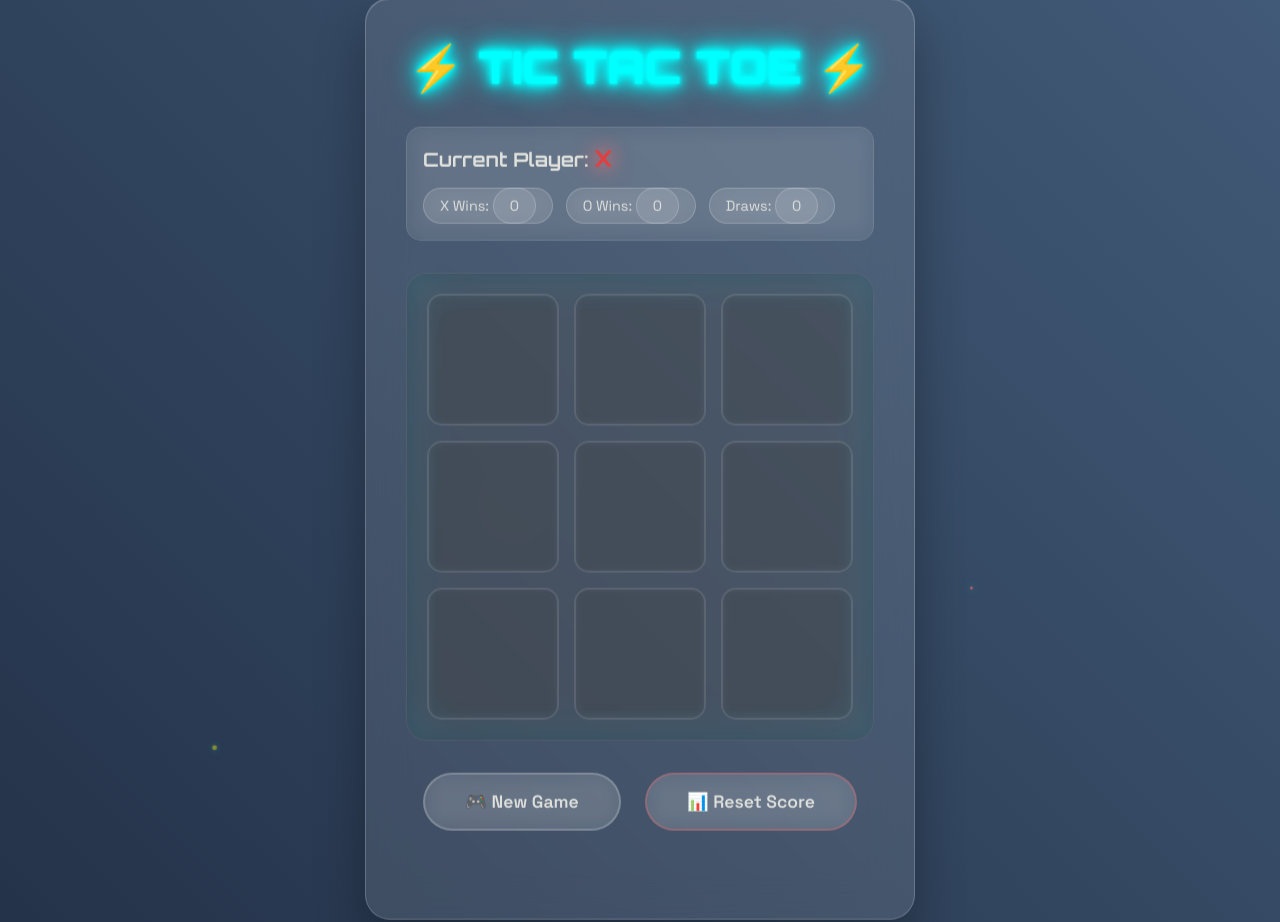
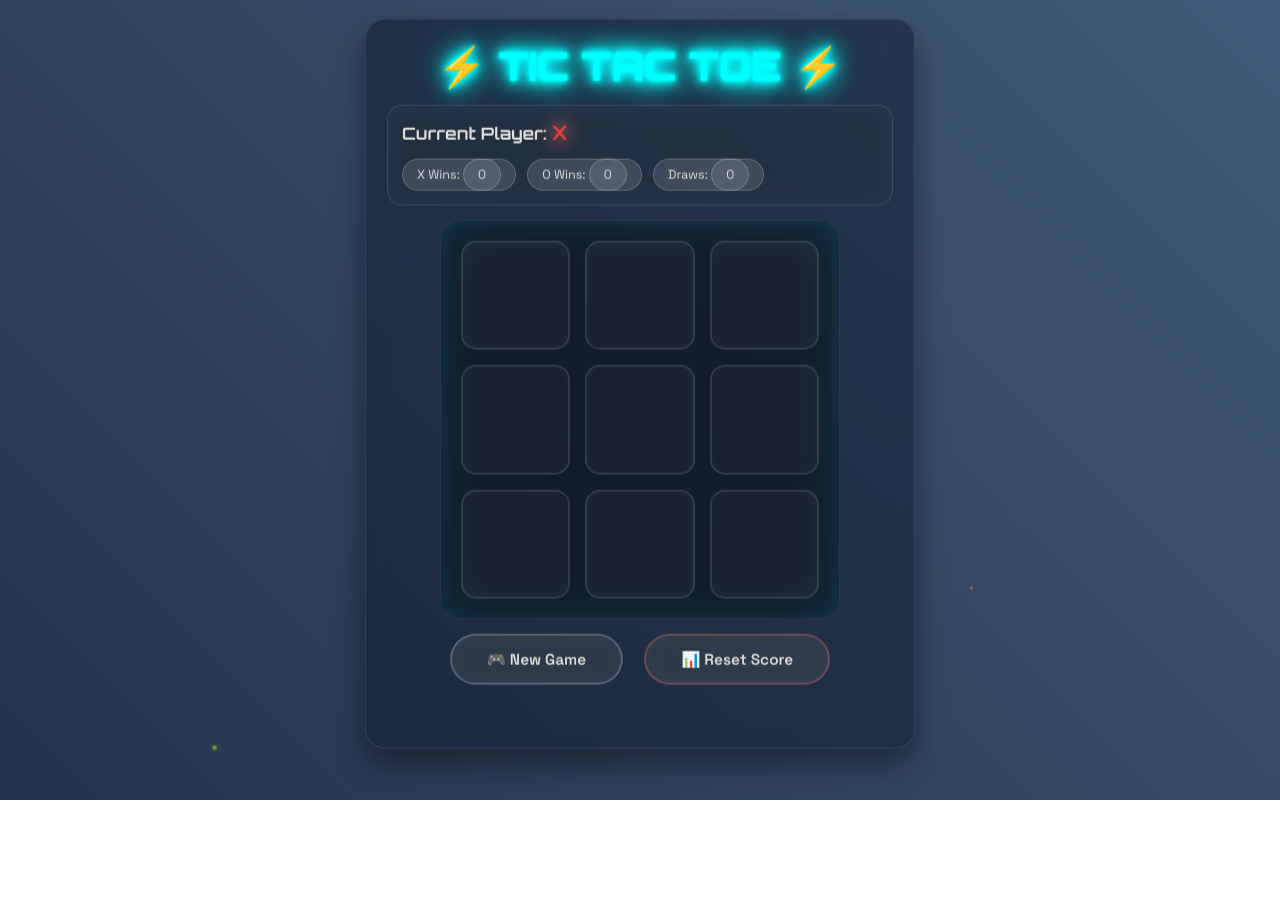
Before and after one commit to Deepanshu49/tic_tak_toe, a website: page index.html in a window 1280 px wide. After the commit the page ends 800 px from the top, so only its background shows below. Drawn offline with Linux system fonts and the light colour scheme.

Commit message:
fix container and game borad size

```diff
--- a/style.css
+++ b/style.css
@@ -16,6 +16,8 @@ body {
     color: #e0e1dd;
     overflow: hidden;
     position: relative;
+    padding-bottom: 2rem;
+    box-sizing: border-box;
 }
 
 @keyframes gradientShift {
@@ -42,17 +44,19 @@ body {
     z-index: 1;
 }
 
+
 .container {
-    background: rgba(255, 255, 255, 0.1);
-    backdrop-filter: blur(20px);
-    border: 1px solid rgba(255, 255, 255, 0.2);
-    border-radius: 25px;
-    padding: 2.5rem;
-    box-shadow: 0 25px 50px rgba(0, 0, 0, 0.3),
-        inset 0 1px 0 rgba(255, 255, 255, 0.2);
+    background: rgba(13, 27, 42, 0.5); /* Darker background */
+    backdrop-filter: blur(10px); /* Less blur */
+    border: 1px solid rgba(255, 255, 255, 0.1); /* Subtler border */
+    border-radius: 20px; /* Less rounded */
+    padding: 4vh 2.5rem;
+    box-shadow: 0 15px 30px rgba(0, 0, 0, 0.4); /* Softer shadow */
     text-align: center;
     max-width: 550px;
     width: 90%;
+    max-height: 95vh;
+    overflow-y: auto;
     position: relative;
     z-index: 10;
     animation: containerFloat 6s ease-in-out infinite;
@@ -71,7 +75,7 @@ body {
 }
 
 h1 {
-    margin-bottom: 2rem;
+    margin-bottom: 3vh;
     font-size: 2.8rem;
     font-family: 'Orbitron', monospace;
     font-weight: 900;
@@ -115,7 +119,7 @@ h1 {
     display: flex;
     justify-content: space-between;
     align-items: center;
-    margin-bottom: 2rem;
+    margin-bottom: 3vh;
     flex-wrap: wrap;
     gap: 1rem;
     background: rgba(255, 255, 255, 0.05);
@@ -176,13 +180,18 @@ h1 {
     display: grid;
     grid-template-columns: repeat(3, 1fr);
     grid-gap: 15px;
-    margin: 2rem 0;
+    margin: 3vh 0;
     background: rgba(0, 0, 0, 0.2);
     backdrop-filter: blur(10px);
     padding: 20px;
     border-radius: 20px;
     border: 1px solid rgba(255, 255, 255, 0.1);
     box-shadow: inset 0 0 50px rgba(0, 255, 255, 0.1);
+    width: 100%;
+    max-width: 400px;
+    margin-left: auto;
+    margin-right: auto;
+    box-sizing: border-box;
 }
 
 .cell {
@@ -262,7 +271,7 @@ h1 {
 }
 
 .game-controls {
-    margin: 2rem 0 1rem 0;
+    margin: 3vh 0 1.5vh 0;
     display: flex;
     gap: 1.5rem;
     justify-content: center;
@@ -427,7 +436,9 @@ h1 {
     .container {
         padding: 1.5rem;
         margin: 1rem;
-        max-width: 95%;
+        max-width: 98vw;
+        max-height: 98vh;
+        overflow-y: auto;
     }
 
     h1 {
@@ -455,8 +466,9 @@ h1 {
     }
 
     .game-board {
-        grid-gap: 10px;
-        padding: 15px;
+        grid-gap: 8px;
+        padding: 8px;
+        max-width: 95vw;
     }
 
     .cell {
@@ -494,3 +506,39 @@ h1 {
         font-size: 1.6rem;
     }
 }
+/* Responsive Design for smaller heights */
+@media (max-height: 850px) {
+    html {
+        font-size: 14px;
+    }
+    .container {
+        padding: 1.5rem;
+    }
+    h1 {
+        margin-bottom: 1rem;
+    }
+    .game-info {
+        margin-bottom: 1rem;
+    }
+    .game-board {
+        margin: auto;
+    }
+    .game-controls {
+        margin: 1rem 0 0.5rem 0;
+    }
+}
+
+@media (max-height: 700px) {
+    html {
+        font-size: 12px;
+    }
+    .container {
+        padding: 1rem;
+    }
+    h1 {
+        font-size: 2rem;
+    }
+    .cell {
+        font-size: 2.5rem;
+    }
+}
```
